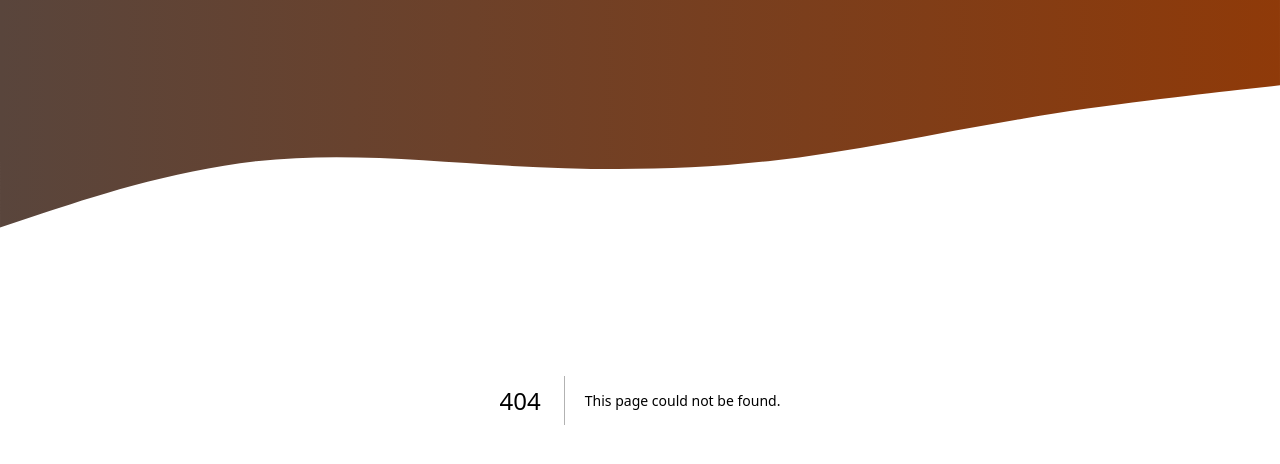
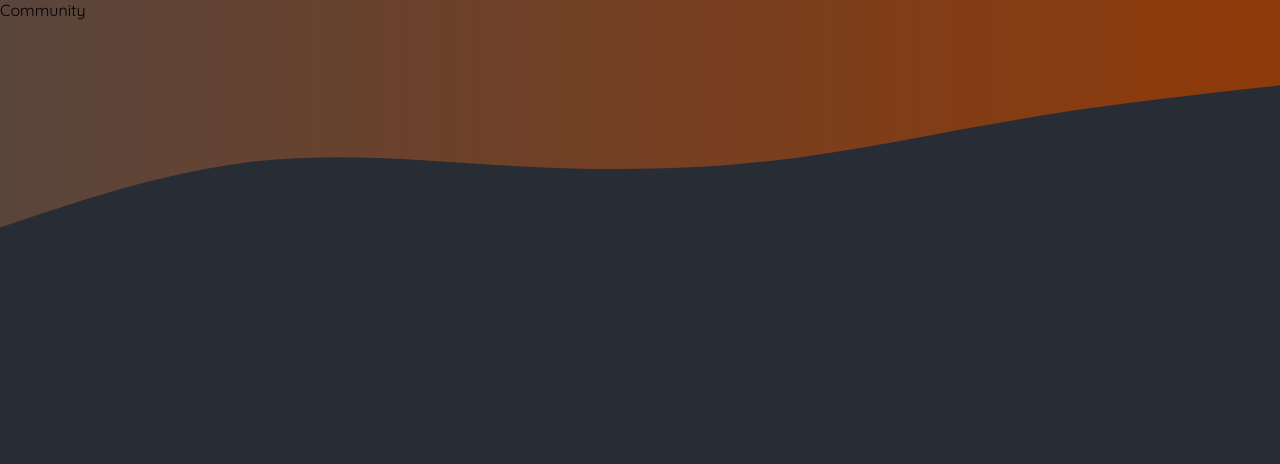
Before and after one commit to HtetKo510217/foodies-app-with-next, a Next.js app: page /community in a window 1280 px wide. Before the commit this address had no page. Shown: the top 464 px of the page. Built offline with nearby package versions, Linux system fonts and the light colour scheme.

Commit message:
feat : add route file layout

```diff
--- /dev/null
+++ b/app/community/page.js
@@ -0,0 +1,6 @@
+
+export default function CommunityPage() {
+  return (
+    <div>Community</div>
+  )
+}
--- /dev/null
+++ b/app/meals/[mealSlug]/page.js
@@ -0,0 +1,6 @@
+
+export default function MealDetailPage() {
+  return (
+    <div>meal detail</div>
+  )
+}
--- /dev/null
+++ b/app/meals/page.js
@@ -0,0 +1,5 @@
+export default function MealsPage() {
+  return (
+    <div>meals page</div>
+  )
+}
--- /dev/null
+++ b/app/meals/share/page.js
@@ -0,0 +1,5 @@
+export default function ShareMealPage() {
+  return (
+    <div>share page</div>
+  )
+}
```
